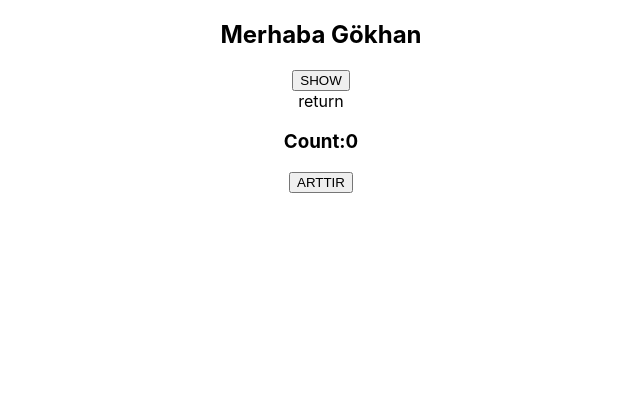
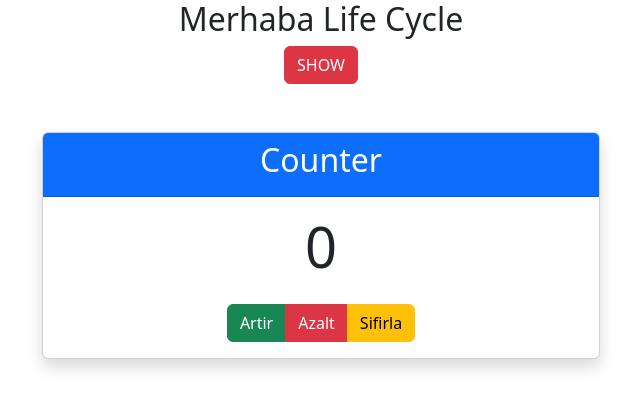
Before and after one commit to KazimAkyol/myCodes_React, a React (Create React App) app in the folder react/RC-10-LifeCycle/: page / in a window 1280 px wide. Shown: the top 408 px of the page, without its empty margins (319-959 px from the left). Built offline with nearby package versions, Linux system fonts and the light colour scheme.

Commit message:
124.commit

```diff
--- a/react/RC-10-LifeCycle/src/App.js
+++ b/react/RC-10-LifeCycle/src/App.js
@@ -2,14 +2,17 @@ import React, { useState } from "react";
 import "./App.css";
 import Selamlama from "./components/Selamlama";
 import LifeCycle from "./components/LifeCycle";
+import "bootstrap/dist/css/bootstrap.min.css";
 
 function App() {
   const [show, setShow] = useState(true);
   return (
     <div className="App">
-      <Selamlama isim="Gökhan" />
+      <Selamlama isim="Life Cycle" />
 
-      <button onClick={() => setShow(!show)}>SHOW</button>
+      <button className="btn btn-danger" onClick={() => setShow(!show)}>
+        SHOW
+      </button>
 
       {show && <LifeCycle />}
     </div>
--- a/react/RC-10-LifeCycle/src/components/LifeCycle.jsx
+++ b/react/RC-10-LifeCycle/src/components/LifeCycle.jsx
@@ -34,11 +34,38 @@ class LifeCycle extends Component {
     this.setState((prevState) => ({ count: prevState.count + 1 }));
   };
 
+  decrement = () => {
+    this.setState((prevState) => ({ count: prevState.count - 1 }));
+  };
+
+  reset = () => {
+    this.setState((prevState) => ({ count: 0 }));
+  };
+
   render() {
     return (
-      <div className="mt-2">
-        return <h3>Count:{this.state.count}</h3>
-        <button onClick={() => this.increment()}>ARTTIR</button>
+      <div>
+        <div className="container mt-5 ">
+          <div className="card text-center shadow w-50 m-auto">
+            <div className="card-header bg-primary text-white">
+              <h2>Counter</h2>
+            </div>
+            <div className="card-body">
+              <h1 className="display-4 mb-4">{this.state.count}</h1>
+              <div className="btn-group">
+                <button className="btn btn-success" onClick={this.increment}>
+                  <i className="bi bi-plus-circle"></i> Artir
+                </button>
+                <button className="btn btn-danger" onClick={this.decrement}>
+                  <i className="bi bi-dash-circle"></i> Azalt
+                </button>
+                <button className="btn btn-warning" onClick={this.reset}>
+                  <i className="bi bi-arrow-counterclockwise"></i> Sifirla
+                </button>
+              </div>
+            </div>
+          </div>
+        </div>
       </div>
     );
   }
```
